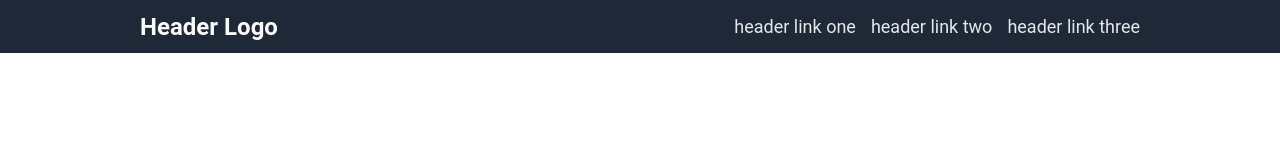
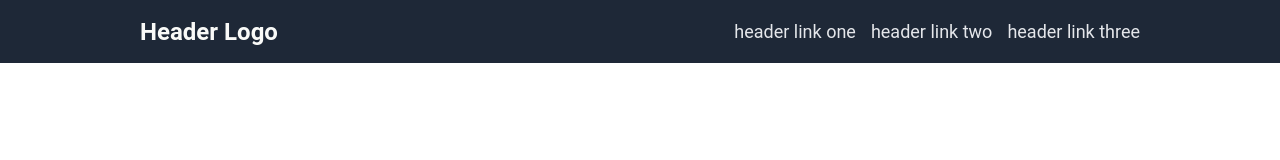
Before and after one commit to qkpak/landing-page, a plain HTML site: page index.html in a window 1280 px wide. Drawn offline with Linux system fonts and the light colour scheme.

Commit message:
Fix navbar

```diff
--- a/css/style.css
+++ b/css/style.css
@@ -12,6 +12,7 @@ body{
   background-color: #1E2837;
   display: flex;
   justify-content: center;
+  padding: 5px;
 }
 
 .nav-container {
@@ -23,16 +24,20 @@ body{
 
 .left{
   align-self: center;
+  flex-shrink: 0;
   font-size: 24px;
   color: #F9FAF8;
   font-weight: bold;
 }
 
 .right .nav {
+  padding: 0;
   display: flex;
+  justify-content: end;
   list-style: none;
   gap: 15px;
 }
+
 
 .right .nav a {
   text-decoration: none;
```
